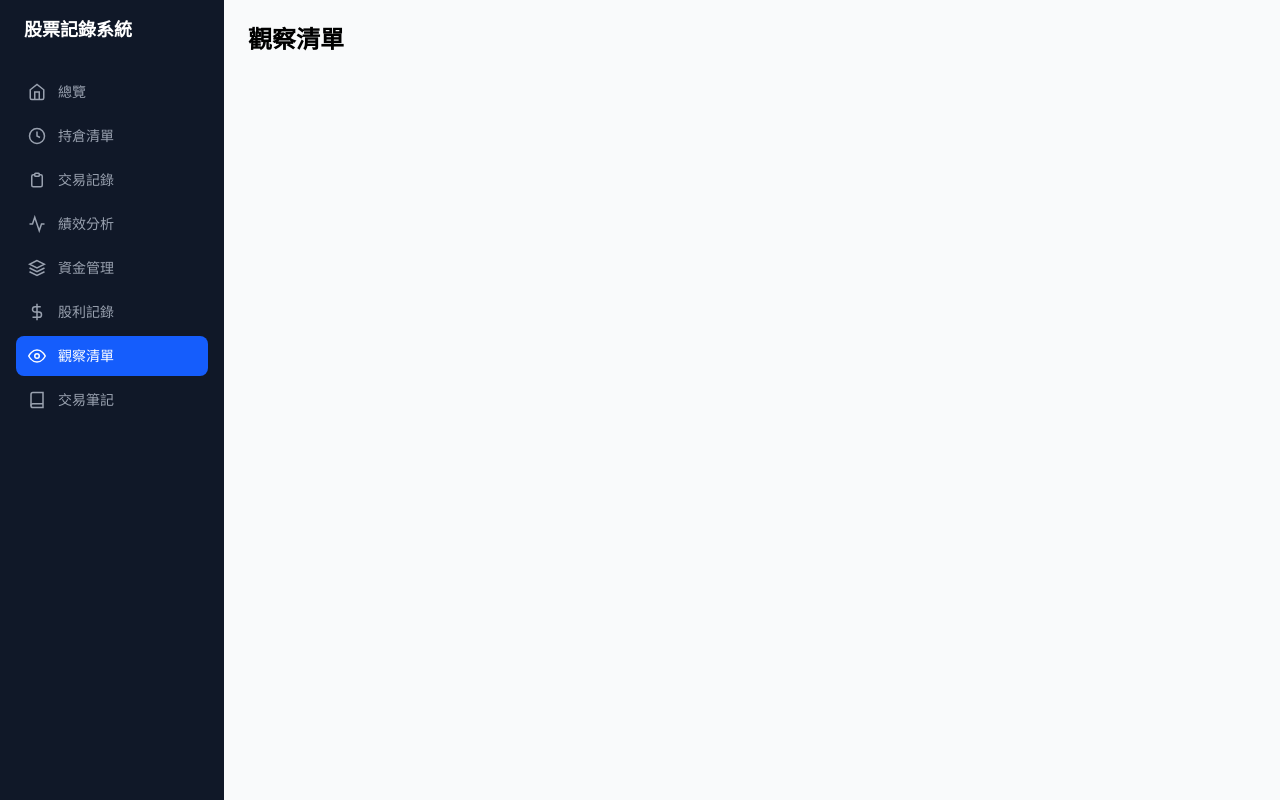
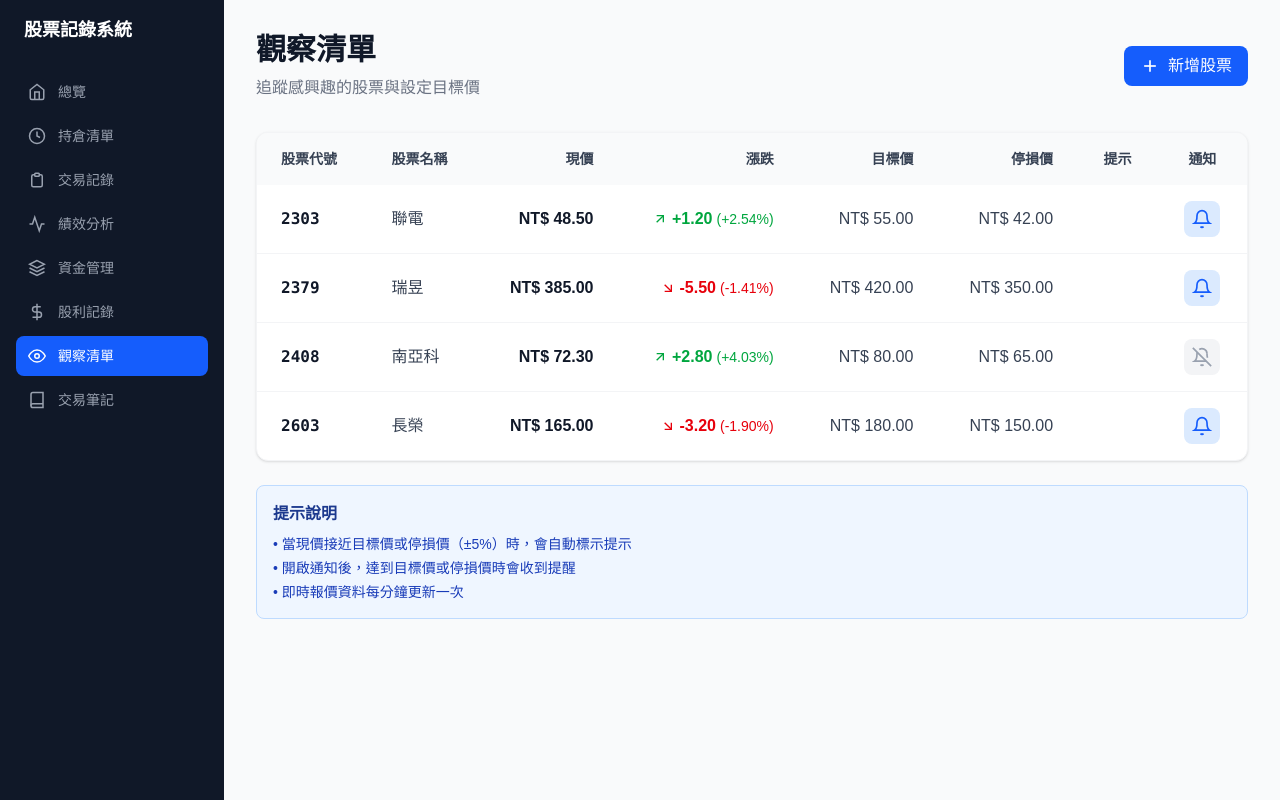
Before and after one commit to h-e-l-e-n/stock-ledger, a Next.js app: page /watchlist in a window 1280 px wide. Built offline with nearby package versions, Linux system fonts and the light colour scheme.

Commit message:
feat: add 觀察清單 page with alert toggle

```diff
--- a/app/watchlist/page.js
+++ b/app/watchlist/page.js
@@ -1,3 +1,162 @@
+'use client'
+
+import { useState } from 'react'
+
+const mockWatchlist = [
+  { symbol: '2303', name: '聯電',   currentPrice: 48.5, targetPrice: 55,  stopLoss: 42,  change: 1.2,  changePercent: 2.54,  alertEnabled: true  },
+  { symbol: '2379', name: '瑞昱',   currentPrice: 385,  targetPrice: 420, stopLoss: 350, change: -5.5, changePercent: -1.41, alertEnabled: true  },
+  { symbol: '2408', name: '南亞科', currentPrice: 72.3, targetPrice: 80,  stopLoss: 65,  change: 2.8,  changePercent: 4.03,  alertEnabled: false },
+  { symbol: '2603', name: '長榮',   currentPrice: 165,  targetPrice: 180, stopLoss: 150, change: -3.2, changePercent: -1.90, alertEnabled: true  },
+]
+
+function isPriceNearTarget(current, target) {
+  return Math.abs((current - target) / target) < 0.05
+}
+
+function isPriceNearStopLoss(current, stopLoss) {
+  return Math.abs((current - stopLoss) / stopLoss) < 0.05
+}
+
 export default function WatchlistPage() {
-  return <main className="p-6"><h1 className="text-2xl font-bold">觀察清單</h1></main>
+  const [watchlist, setWatchlist] = useState(mockWatchlist)
+  const [showAddForm, setShowAddForm] = useState(false)
+
+  const toggleAlert = (symbol) => {
+    setWatchlist(watchlist.map((item) =>
+      item.symbol === symbol ? { ...item, alertEnabled: !item.alertEnabled } : item
+    ))
+  }
+
+  return (
+    <main className="p-8">
+      <div className="mb-8">
+        <div className="flex items-center justify-between">
+          <div>
+            <h1 className="text-3xl font-bold text-gray-900">觀察清單</h1>
+            <p className="text-gray-500 mt-2">追蹤感興趣的股票與設定目標價</p>
+          </div>
+          <button
+            onClick={() => setShowAddForm(!showAddForm)}
+            className="flex items-center gap-2 px-4 py-2 bg-blue-600 text-white rounded-lg hover:bg-blue-700 font-medium transition-colors"
+          >
+            <svg className="w-5 h-5" viewBox="0 0 24 24" fill="none" stroke="currentColor" strokeWidth="2" aria-hidden="true">
+              <line x1="12" y1="5" x2="12" y2="19"/><line x1="5" y1="12" x2="19" y2="12"/>
+            </svg>
+            新增股票
+          </button>
+        </div>
+      </div>
+
+      {/* 新增表單 */}
+      {showAddForm && (
+        <div className="bg-white rounded-xl shadow-sm p-6 border border-gray-100 mb-6">
+          <h3 className="text-lg font-semibold text-gray-900 mb-4">新增觀察股票</h3>
+          <div className="grid grid-cols-1 md:grid-cols-5 gap-4">
+            <input type="text" placeholder="股票代號"
+              className="px-4 py-2 border border-gray-300 rounded-lg focus:outline-none focus:ring-2 focus:ring-blue-500" />
+            <input type="number" placeholder="目標價"
+              className="px-4 py-2 border border-gray-300 rounded-lg focus:outline-none focus:ring-2 focus:ring-blue-500" />
+            <input type="number" placeholder="停損價"
+              className="px-4 py-2 border border-gray-300 rounded-lg focus:outline-none focus:ring-2 focus:ring-blue-500" />
+            <button className="px-4 py-2 bg-blue-600 text-white rounded-lg hover:bg-blue-700 font-medium transition-colors">
+              新增
+            </button>
+            <button onClick={() => setShowAddForm(false)}
+              className="px-4 py-2 bg-gray-200 text-gray-700 rounded-lg hover:bg-gray-300 font-medium transition-colors">
+              取消
+            </button>
+          </div>
+        </div>
+      )}
+
+      {/* 觀察清單 */}
+      <div className="bg-white rounded-xl shadow-sm border border-gray-100 overflow-hidden">
+        <div className="overflow-x-auto">
+          <table className="w-full">
+            <thead className="bg-gray-50">
+              <tr>
+                {['股票代號', '股票名稱'].map((h) => (
+                  <th key={h} className="text-left py-4 px-6 text-sm font-semibold text-gray-700">{h}</th>
+                ))}
+                {['現價', '漲跌', '目標價', '停損價'].map((h) => (
+                  <th key={h} className="text-right py-4 px-6 text-sm font-semibold text-gray-700">{h}</th>
+                ))}
+                {['提示', '通知'].map((h) => (
+                  <th key={h} className="text-center py-4 px-6 text-sm font-semibold text-gray-700">{h}</th>
+                ))}
+              </tr>
+            </thead>
+            <tbody className="divide-y divide-gray-100">
+              {watchlist.map((item) => {
+                const nearTarget = isPriceNearTarget(item.currentPrice, item.targetPrice)
+                const nearStopLoss = isPriceNearStopLoss(item.currentPrice, item.stopLoss)
+                const up = item.change >= 0
+
+                return (
+                  <tr key={item.symbol} className={`hover:bg-gray-50 transition-colors ${nearTarget || nearStopLoss ? 'bg-yellow-50' : ''}`}>
+                    <td className="py-4 px-6 font-mono font-semibold text-gray-900">{item.symbol}</td>
+                    <td className="py-4 px-6 font-medium text-gray-700">{item.name}</td>
+                    <td className="py-4 px-6 text-right font-semibold text-gray-900">NT$ {item.currentPrice.toFixed(2)}</td>
+                    <td className="py-4 px-6 text-right">
+                      <div className={`flex items-center justify-end gap-1 ${up ? 'text-green-600' : 'text-red-600'}`}>
+                        <svg className="w-4 h-4" viewBox="0 0 24 24" fill="none" stroke="currentColor" strokeWidth="2" aria-hidden="true">
+                          {up
+                            ? <><line x1="7" y1="17" x2="17" y2="7"/><polyline points="7 7 17 7 17 17"/></>
+                            : <><line x1="7" y1="7" x2="17" y2="17"/><polyline points="17 7 17 17 7 17"/></>
+                          }
+                        </svg>
+                        <span className="font-semibold">{up ? '+' : ''}{item.change.toFixed(2)}</span>
+                        <span className="text-sm">({up ? '+' : ''}{item.changePercent.toFixed(2)}%)</span>
+                      </div>
+                    </td>
+                    <td className="py-4 px-6 text-right text-gray-700">NT$ {item.targetPrice.toFixed(2)}</td>
+                    <td className="py-4 px-6 text-right text-gray-700">NT$ {item.stopLoss.toFixed(2)}</td>
+                    <td className="py-4 px-6 text-center">
+                      {nearTarget && (
+                        <span className="inline-block px-2 py-1 bg-green-100 text-green-700 rounded text-xs font-medium">接近目標價</span>
+                      )}
+                      {nearStopLoss && (
+                        <span className="inline-block px-2 py-1 bg-red-100 text-red-700 rounded text-xs font-medium">接近停損價</span>
+                      )}
+                    </td>
+                    <td className="py-4 px-6 text-center">
+                      <button
+                        onClick={() => toggleAlert(item.symbol)}
+                        className={`p-2 rounded-lg transition-colors ${item.alertEnabled ? 'bg-blue-100 text-blue-600 hover:bg-blue-200' : 'bg-gray-100 text-gray-400 hover:bg-gray-200'}`}
+                      >
+                        {item.alertEnabled ? (
+                          <svg className="w-5 h-5" viewBox="0 0 24 24" fill="none" stroke="currentColor" strokeWidth="2" aria-hidden="true">
+                            <path d="M18 8A6 6 0 006 8c0 7-3 9-3 9h18s-3-2-3-9"/>
+                            <path d="M13.73 21a2 2 0 01-3.46 0"/>
+                          </svg>
+                        ) : (
+                          <svg className="w-5 h-5" viewBox="0 0 24 24" fill="none" stroke="currentColor" strokeWidth="2" aria-hidden="true">
+                            <path d="M13.73 21a2 2 0 01-3.46 0"/>
+                            <path d="M18.63 13A17.89 17.89 0 0118 8"/>
+                            <path d="M6.26 6.26A5.86 5.86 0 006 8c0 7-3 9-3 9h14"/>
+                            <path d="M18 8a6 6 0 00-9.33-5"/>
+                            <line x1="1" y1="1" x2="23" y2="23"/>
+                          </svg>
+                        )}
+                      </button>
+                    </td>
+                  </tr>
+                )
+              })}
+            </tbody>
+          </table>
+        </div>
+      </div>
+
+      {/* 說明 */}
+      <div className="mt-6 p-4 bg-blue-50 rounded-lg border border-blue-200">
+        <h4 className="font-semibold text-blue-900 mb-2">提示說明</h4>
+        <ul className="text-sm text-blue-800 space-y-1">
+          <li>• 當現價接近目標價或停損價（±5%）時，會自動標示提示</li>
+          <li>• 開啟通知後，達到目標價或停損價時會收到提醒</li>
+          <li>• 即時報價資料每分鐘更新一次</li>
+        </ul>
+      </div>
+    </main>
+  )
 }
```
